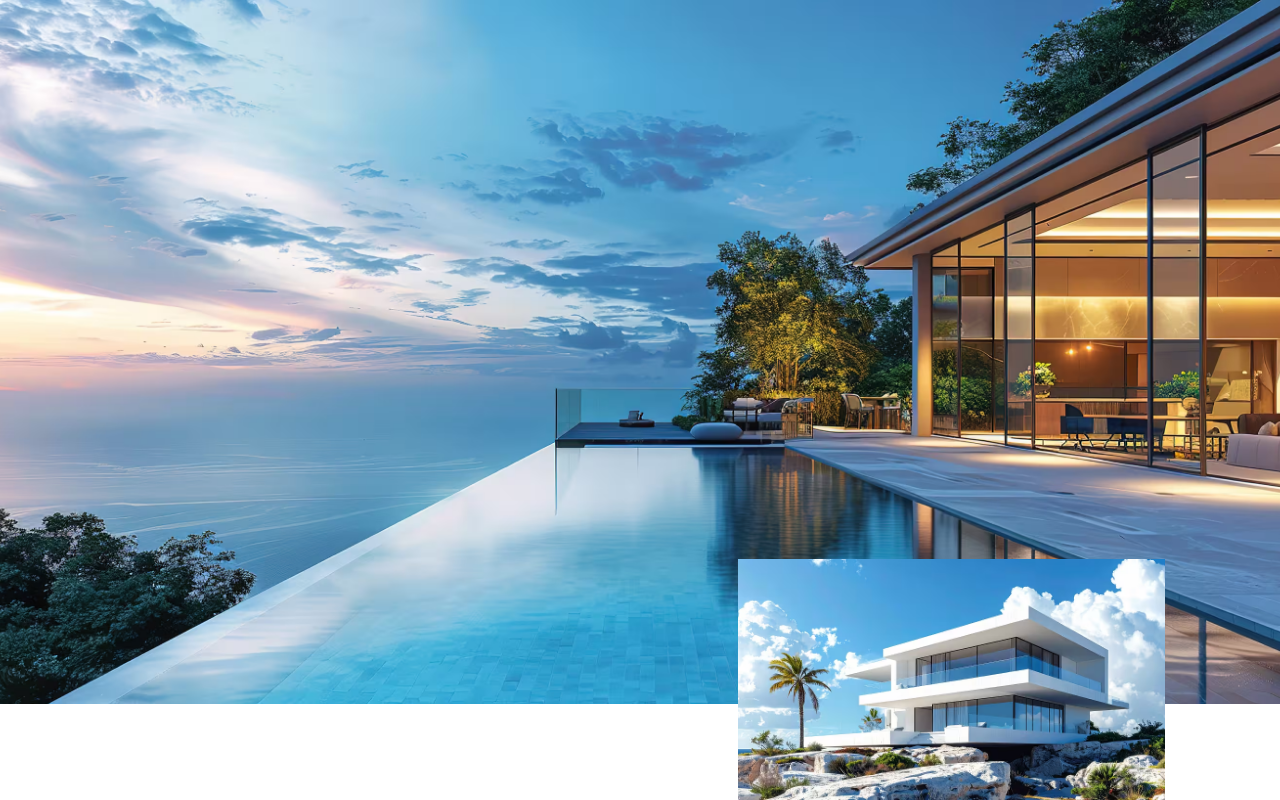
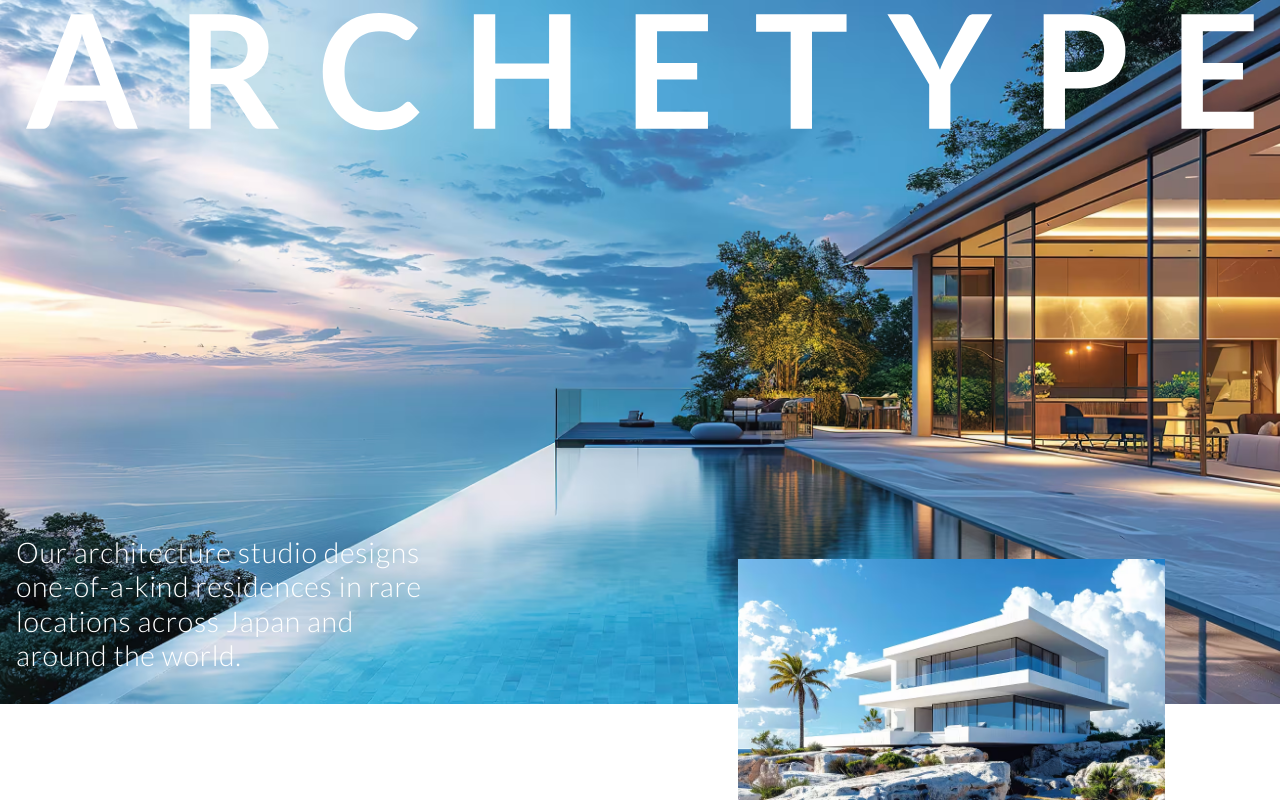
Before and after one commit to thasegawadesign/editorial-hero-prototype, a Next.js app: page / in a window 1280 px wide. Built offline with nearby package versions, Linux system fonts and the light colour scheme.

Commit message:
feat: add Lato typography and hero text overlay

```diff
--- a/src/app/layout.tsx
+++ b/src/app/layout.tsx
@@ -1,10 +1,16 @@
 import type { Metadata } from 'next';
+import { Lato } from 'next/font/google';
 import './globals.css';
 
 export const metadata: Metadata = {
   title: 'Editorial Hero Prototype',
   description: 'Editorial Hero Prototype',
 };
+
+const lato = Lato({
+  subsets: ['latin'],
+  weight: ['300', '700'],
+});
 
 export default function RootLayout({
   children,
@@ -13,7 +19,7 @@ export default function RootLayout({
 }>) {
   return (
     <html lang="en">
-      <body>{children}</body>
+      <body className={lato.className}>{children}</body>
     </html>
   );
 }
--- a/src/components/Hero.tsx
+++ b/src/components/Hero.tsx
@@ -78,7 +78,31 @@ export default function Hero() {
 
   return (
     <>
-      <div className={cn('relative w-full h-screen')}>
+      <div className={cn('relative w-full h-screen overflow-x-hidden')}>
+        <h1
+          className={cn(
+            'absolute top-[4vw] inset-x-0 mx-auto w-[94vw] lg:top-[1vw] lg:w-[96vw] h-fit z-10',
+          )}
+        >
+          <Image
+            src="/ARCHETYPE.svg"
+            alt="ARCHETYPE"
+            width={1440}
+            height={720}
+            priority
+            className={cn(
+              'w-full h-fit object-contain select-none pointer-events-none',
+            )}
+          />
+        </h1>
+        <p
+          className={cn(
+            'absolute bottom-[54vw] text-white left-0 text-[clamp(1.4rem,8px+4vw,6rem)] lg:text-[clamp(1.4rem,8px+1.6vw,2.8rem)] font-light tracking-wide right-0 mx-auto w-[92vw] lg:w-[34vw] lg:leading-[1.2] lg:ml-4 lg:bottom-32 h-fit z-10',
+          )}
+        >
+          Our architecture studio designs one-of-a-kind residences in rare
+          locations across Japan and around the world.
+        </p>
         {assets.map((asset, i) => {
           const zIndex = zIndexByAssetIndex.get(i) ?? 1;
           return (
@@ -90,7 +114,7 @@ export default function Hero() {
               height={asset.main.height}
               style={{ zIndex }}
               className={cn(
-                'absolute inset-0 w-full object-cover h-[92vh] lg:h-[88vh]',
+                'absolute inset-0 w-full object-cover h-[92vh] lg:h-[88vh] select-none pointer-events-none',
               )}
             />
           );
@@ -106,7 +130,7 @@ export default function Hero() {
               height={asset.main.height}
               style={{ zIndex }}
               className={cn(
-                'absolute bottom-0 left-0 right-0 mx-auto lg:w-4/12 w-11/12 h-fit object-cover lg:mr-[9vw]',
+                'absolute bottom-0 left-0 right-0 mx-auto select-none pointer-events-none lg:w-4/12 w-11/12 h-fit object-cover lg:mr-[9vw]',
               )}
             />
           );
```
Also changed, not shown: public/ARCHETYPE.svg (added).
